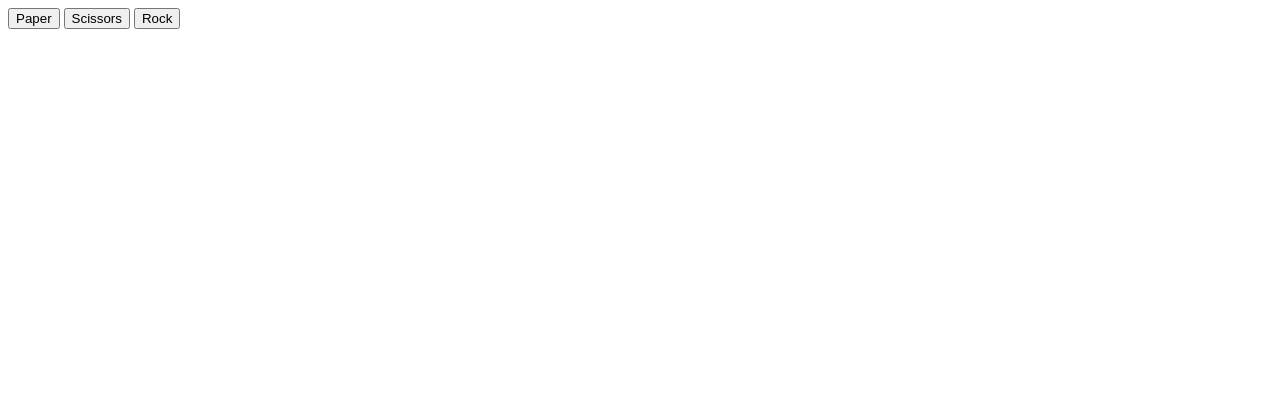
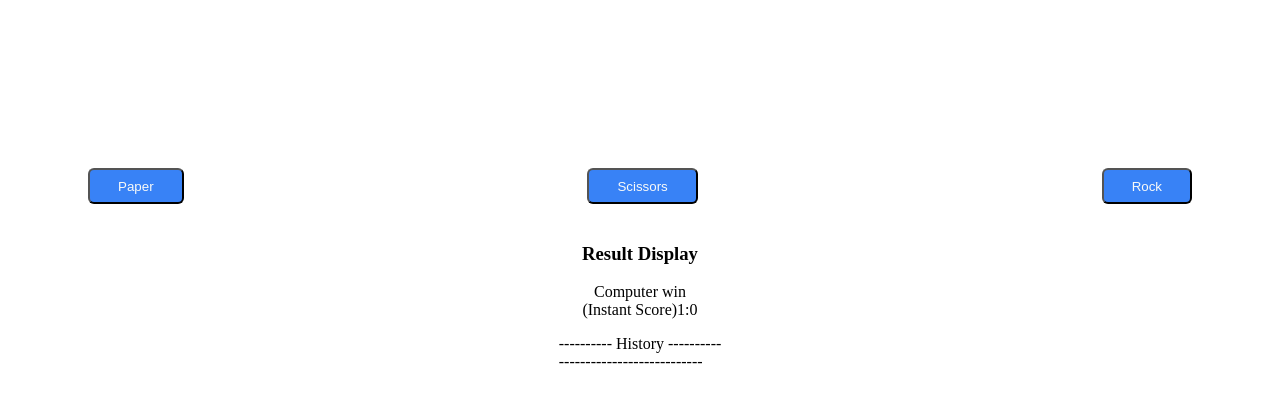
Before and after one commit to SammySheu/220712-RockPaperScissors, a plain HTML site: page index.html in a window 1280 px wide. Both pictures are taken after a click on the button "Paper". Drawn offline with Linux system fonts and the light colour scheme.

Commit message:
Add DOM concept in javascript

```diff
--- a/index.html
+++ b/index.html
@@ -9,8 +9,23 @@
   <title>Document</title>
 </head>
 <body>
-  <button class='choose'>Paper</button>
-  <button class='choose'>Scissors</button>
-  <button class='choose'>Rock</button>
+
+  <div class = 'option'>
+    <button class='choose'>Paper</button>
+    <button class='choose'>Scissors</button>
+    <button class='choose'>Rock</button>
+  </div>
+
+  <div class = 'result'>
+    <h3 id = 'title'>Result Display</h3>
+    <div class="determine"></div>
+    <div class='instant-result'>(Instant Score) 0:0</div>
+    <div class='history_u'>---------- History ----------
+      <div class = 'history_d'>---------------------------</div>
+    </div>
+
+
+  </div>
+
 </body>
 </html>
--- a/script.js
+++ b/script.js
@@ -7,9 +7,16 @@
 // Player Function
 let temp = 0, chosen_ply, chosen_com, point_ply=0, point_com=0;
 const buttons = document.querySelectorAll('button');
+let gameset = 0;
 // choose.onclick = () => console.log('Hello World!');      //Method 2
 buttons.forEach(button =>{
   button.addEventListener('click', (e) => {
+
+    const result_div = document.querySelector('.result');
+    const child = document.querySelector('.instant-result');
+    const history_u = document.querySelector('.history_u');
+    const history_d = document.querySelector('.history_d');
+
     // console.log(e.target.textContent);                                //Method 3
     chosen_com = computerPlay();
     chosen_ply = playerPlay( plySelection = e.target.textContent );
@@ -17,6 +24,12 @@ buttons.forEach(button =>{
     // console.log(chosen_ply);
     // console.log(chosen_ply);
     if (chosen_com == chosen_ply){
+      const hihi = document.querySelector('.determine');
+      result_div.removeChild(hihi);
+      const determine = document.createElement('div');
+      determine.textContent = 'Tied';
+      determine.classList = 'determine';
+      result_div.insertBefore(determine, history_u);
       // console.log("Tied!");
       // alert("Again");
       //     i--;
@@ -24,23 +37,56 @@ buttons.forEach(button =>{
     }
     else if( (chosen_ply-chosen_com == 1) | (chosen_com - chosen_ply == 2) ){
       point_ply++;
+      const hihi = document.querySelector('.determine');
+      result_div.removeChild(hihi);
+      const determine = document.createElement('div');
+      determine.textContent = 'You win';
+      determine.classList = 'determine';
+      result_div.insertBefore(determine, history_u);
       // console.log('Player win');
     }
     else{
       point_com++;
+      const hihi = document.querySelector('.determine');
+      result_div.removeChild(hihi);
+      const determine = document.createElement('div');
+      determine.textContent = 'Computer win';
+      determine.classList = 'determine';
+      result_div.insertBefore(determine, history_u);
       // console.log('Computer win');
     }
     console.log(point_com, point_ply);
+
+
+    result_div.removeChild(child);
+    display = document.createElement('div');
+    // display.setAttribute('class', 'instant-result');
+    display.classList.add('instant-result');
+    display.textContent = "(Instant Score)" + point_com + ":" + point_ply;
+    result_div.insertBefore(display, history_u);
+
     if(point_com>=5){
+      gameset++;
+      const judge = document.createElement('div');
+      judge.textContent = "Game" + gameset + ": Computer win!!";
+      history_u.insertBefore(judge,history_d);
       console.log('Computer win');
       point_com=0;
       point_ply=0;
     }
     else if(point_ply>=5){
+      gameset++;
+      const judge = document.createElement('div');
+      const history_u = document.querySelector('.history_u');
+      const history_d = document.querySelector('.history_d');
+      judge.textContent = "Game" + gameset + ": Player win!!";
+      history_u.insertBefore(judge,history_d);
       console.log('Player win');
       point_com=0;
       point_ply=0;
     }
+
+
   })
 })
 
@@ -74,6 +120,11 @@ let computerPlay = () =>{
 }
 
 
+
+
+
+
+
 // chosen_com = computerPlay();
 // console.log(chosen_com);
 // console.log(chosen_ply);
--- a/style.css
+++ b/style.css
@@ -0,0 +1,32 @@
+.option{
+  display: flex;
+  padding: 160px 80px 20px 80px;
+  /* padding-top: 0px; */
+  margin: 0;
+  border: 0;
+  /* background-color: #1F2937; */
+  color: white;
+  height: 36px;
+  /* box-sizing: border-box; */
+  justify-content: space-between;
+  align-items: center;
+}
+
+.result{
+  display: flex;
+  flex-direction: column;
+  height: 64px;
+  justify-content: space-between;
+  align-items: center;
+}
+.instant-result{
+  padding: 16px;
+  padding-top: 0px;
+}
+button{
+  background-color: #3882F6;
+  color: #F9FAF8;
+  padding: 3px 28px;
+  border-radius: 6px;
+  height: 36px;
+}
```
Also changed, not shown: 1 other file.
